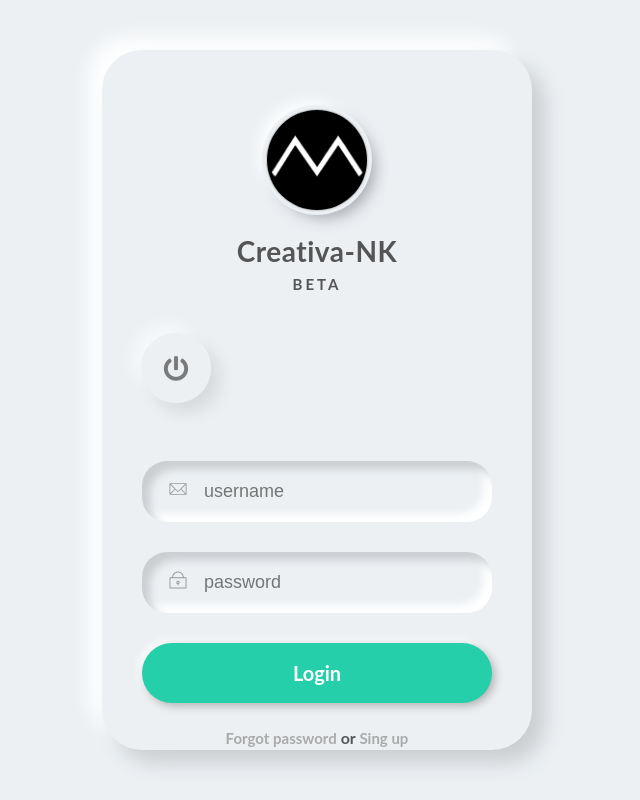
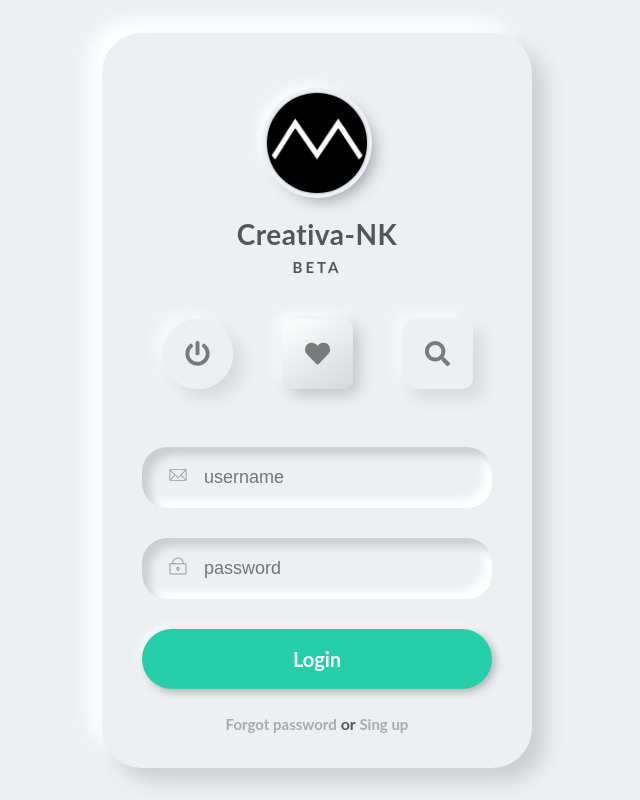
Before and after one commit to creativa-nk/neumorphism-button, a plain HTML site: page index.html in a window 1280 px wide. Shown: the whole page, without its empty margins (323-963 px from the left). Drawn offline with Linux system fonts and the light colour scheme.

Commit message:
otros 2 botones diferentes

```diff
--- a/index.html
+++ b/index.html
@@ -15,7 +15,11 @@
          <div class="logo"></div>
          <div class="title">Creativa-NK</div>
          <div class="sub-title">BETA</div>
-         <input type="checkbox" >
+         <div class="contenedor">
+            <input class="on" type="checkbox"/>
+            <input type="checkbox" class="redes heart"/>
+            <input type="checkbox" class="redes search"/>
+         </div>
 
          <div class="fields">
              <div class="username"><svg class="svg-icon" fill='#999' viewBox="0 0 20 20">
--- a/style.css
+++ b/style.css
@@ -17,7 +17,7 @@ body{
 
 .login-div{
     width: 430px;
-    height: 700px;
+    height:auto;
     padding: 60px 35px 35px 35px;
     border-radius: 40px; /* !!! */
     background: #ecf0f3;
@@ -56,8 +56,19 @@ body{
     letter-spacing: 3px ;
 }
 
-input[type='checkbox']{
+.contenedor{
     margin-top: 40px;
+    display: flex;
+    align-items: center;
+    justify-content: space-around;
+
+}
+
+/* --------------------------INPUT---------------------- */
+input[type='checkbox'].redes{
+    border: none;
+}
+input[type='checkbox'].on{
     height: 70px;
     width: 70px;
     -webkit-appearance: none;
@@ -69,9 +80,10 @@ input[type='checkbox']{
     display: flex;
     align-items: center;
     justify-content: center;
+    cursor: pointer;
 }
 
-input[type='checkbox']::after{
+input[type='checkbox'].on::after{
     font-family: 'Font Awesome 5 Free';
     content:'\f011';
     font-weight: 900;
@@ -86,9 +98,68 @@ input[type='checkbox']:checked{
     inset -10px -10px 15px rgba(255,255,255,0.5);
 }
 
-input[type='checkbox']:checked::after{
+input[type='checkbox'].on:checked::after{
     color: #16d884;
 }
+
+/* --------------REDES-------------- */
+
+.redes{
+    height: 70px;
+    width: 70px;
+    border-radius: 10px;
+    box-shadow: 10px 10px 15px rgba(70,70,70,0.12),
+    -10px -10px 15px rgba(255,255,255,0.5);
+    -webkit-appearance: none;
+    cursor: pointer;
+    display: flex;
+    align-items: center;
+    justify-content: center;
+}
+
+/* -----------------heart---------------- */
+.heart{
+    background: linear-gradient(145deg, #fdffff, #d4d8db);
+    box-shadow:  6px 6px 15px #c2c5c7,
+             -6px -6px 15px #ffffff;
+}
+
+.heart:checked{
+    background: linear-gradient(145deg, #d4d8db, #fdffff);
+}
+
+input[type='checkbox'].heart::after{
+    font-family: 'Font Awesome 5 Free';
+    content:'\f004';
+    font-weight: 900;
+    color: #7a7a7a;
+    font-size: 25px;
+}
+input[type='checkbox'].heart:checked::after{
+    color: #ff59b2;
+}
+
+/* ----------------SEARCH------------------- */
+input[type='checkbox'].search::after{
+    font-family: 'Font Awesome 5 Free';
+    content:'\f002';
+    font-weight: 900;
+    color: #7a7a7a;
+    font-size: 25px;
+}
+input[type='checkbox'].search:checked::after{
+    color: #12cdee;
+}
+
+/* -------------------heart-------------------- */
+.heart::after{
+    color: #7a7a7a;
+}
+
+
+
+
+/* ------------------FIELDS--------------------------------------- */
 
 .fields{
     width: 100%;
```
